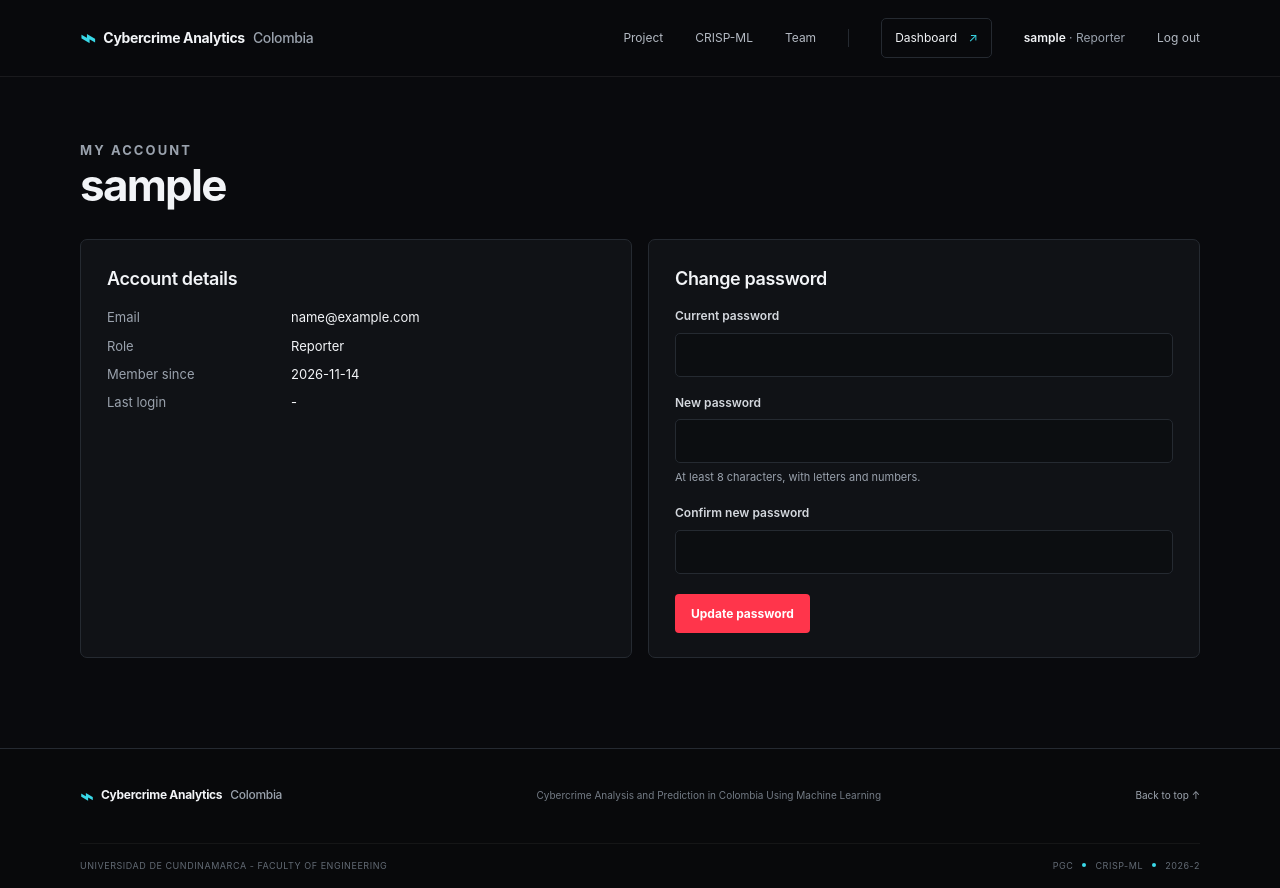
After one commit to nedama12/Cybercrime-ML-Colombia, a Flask app: page /account in a window 1280 px wide. The commit adds this page. Run offline with Flask 3, Linux system fonts and the light colour scheme; the visitor is signed in with stand-in values (Sample User, id 1).

Commit message:
Add role-based access control, dashboard and admin user management

```diff
--- a/cyberapp/__init__.py
+++ b/cyberapp/__init__.py
@@ -2,7 +2,7 @@
 import logging
 from pathlib import Path
 
-from flask import Flask
+from flask import Flask, render_template
 
 from .config import Config
 
@@ -20,10 +20,11 @@ def create_app(config_class=Config):
     csrf.init_app(app)
     from . import models  # noqa: F401  (registers the tables)
 
-    from .blueprints import auth, docs
+    from .blueprints import account, admin, auth, docs
 
-    app.register_blueprint(docs.bp)
-    app.register_blueprint(auth.bp)
+    for module in (docs, auth, account, admin):
+        app.register_blueprint(module.bp)
+    _register_error_handlers(app)
 
     @app.context_processor
     def inject_project():
@@ -42,3 +43,20 @@ def _configure_logging(app):
         logging.basicConfig(level=logging.INFO,
                             format="%(asctime)s %(levelname)s [%(name)s] %(message)s")
     app.logger.setLevel(logging.INFO)
+
+
+ERRORS = {
+    403: ("Access denied", "Your role does not have permission to open this page."),
+    404: ("Page not found", "The page you are looking for does not exist."),
+    500: ("Something went wrong", "The error was logged. Please try again or report the incident."),
+}
+
+
+def _register_error_handlers(app):
+    def handler(error):
+        code = getattr(error, "code", 500) or 500
+        title, message = ERRORS.get(code, ERRORS[500])
+        return render_template("errors/error.html", code=code, title=title, message=message), code
+
+    for code in ERRORS:
+        app.register_error_handler(code, handler)
--- /dev/null
+++ b/cyberapp/blueprints/account.py
@@ -0,0 +1,46 @@
+"""Authenticated home (module launcher) and the user's own account."""
+from flask import Blueprint, flash, redirect, render_template, url_for
+from flask_login import current_user, login_required
+
+from ..extensions import db
+from ..forms import ChangePasswordForm
+
+bp = Blueprint("account", __name__)
+
+# Module launcher: (endpoint, roles allowed or None for every authenticated user, card text).
+MODULES = [
+    ("admin.users", ("admin",), "Administration", "⚙", "Users and roles",
+     "Activate accounts and assign the analyst or administrator role."),
+    ("account.profile", None, "Account", "◎", "My account",
+     "See your details and change your password."),
+    ("docs.phase", None, "Documentation", "⌁", "CRISP-ML documentation",
+     "Read how the data, the model and the system were built."),
+]
+
+
+@bp.route("/dashboard")
+@login_required
+def dashboard():
+    modules = []
+    for endpoint, roles, kicker, icon, title, text in MODULES:
+        params = {"slug": "business-data-understanding"} if endpoint == "docs.phase" else {}
+        modules.append({
+            "url": url_for(endpoint, **params), "kicker": kicker, "icon": icon, "title": title,
+            "text": text, "allowed": roles is None or current_user.has_role(*roles),
+        })
+    return render_template("account/dashboard.html", modules=modules)
+
+
+@bp.route("/account", methods=["GET", "POST"])
+@login_required
+def profile():
+    form = ChangePasswordForm()
+    if form.validate_on_submit():
+        if not current_user.check_password(form.current.data):
+            form.current.errors.append("The current password is not correct.")
+        else:
+            current_user.set_password(form.password.data)
+            db.session.commit()
+            flash("Password updated.", "success")
+            return redirect(url_for("account.profile"))
+    return render_template("account/profile.html", form=form)
--- a/cyberapp/blueprints/auth.py
+++ b/cyberapp/blueprints/auth.py
@@ -77,7 +77,7 @@ def login():
                 login_user(user, remember=form.remember.data)
                 current_app.logger.info("Login: %s", user.username)
                 flash(f"Welcome, {user.username}.", "success")
-                return redirect(_safe_next(request.args.get("next")) or url_for("docs.home"))
+                return redirect(_safe_next(request.args.get("next")) or url_for("account.dashboard"))
         else:
             if user:
                 user.failed_logins = (user.failed_logins or 0) + 1
--- a/cyberapp/forms.py
+++ b/cyberapp/forms.py
@@ -1,6 +1,6 @@
 """WTForms definitions. Every form is CSRF-protected by Flask-WTF."""
 from flask_wtf import FlaskForm
-from wtforms import BooleanField, PasswordField, StringField
+from wtforms import BooleanField, PasswordField, SelectField, StringField
 from wtforms.validators import DataRequired, EqualTo, Length, Regexp, ValidationError
 
 EMAIL_PATTERN = r"^[^@\s]+@[^@\s]+\.[A-Za-z]{2,}$"
@@ -29,3 +29,16 @@ class LoginForm(FlaskForm):
     username = StringField("Username or email", validators=[DataRequired(), Length(max=120)])
     password = PasswordField("Password", validators=[DataRequired(), Length(max=128)])
     remember = BooleanField("Keep me signed in")
+
+
+class ChangePasswordForm(FlaskForm):
+    current = PasswordField("Current password", validators=[DataRequired(), Length(max=128)])
+    password = PasswordField("New password", validators=[DataRequired(), Length(8, 128), strong_password])
+    confirm = PasswordField("Confirm new password", validators=[
+        DataRequired(), EqualTo("password", message="Passwords must match."),
+    ])
+
+
+class UserAdminForm(FlaskForm):
+    role = SelectField("Role", choices=[])  # choices are set in the view from Role.ALL
+    active = BooleanField("Account active")
--- a/templates/_nav.html
+++ b/templates/_nav.html
@@ -3,7 +3,8 @@
 <a href="{{ url_for('docs.home') }}#team">Team</a>
 <span class="nav-sep" aria-hidden="true"></span>
 {% if current_user.is_authenticated %}
-<span class="nav-user"><strong>{{ current_user.username }}</strong> · {{ current_user.role_label }}</span>
+<a class="nav-cta" href="{{ url_for('account.dashboard') }}">Dashboard <span aria-hidden="true">↗</span></a>
+<a class="nav-user" href="{{ url_for('account.profile') }}"><strong>{{ current_user.username }}</strong> · {{ current_user.role_label }}</a>
 <form class="inline-form" method="post" action="{{ url_for('auth.logout') }}">
     <input type="hidden" name="csrf_token" value="{{ csrf_token() }}">
     <button class="link-button" type="submit">Log out</button>
--- /dev/null
+++ b/templates/account/profile.html
@@ -0,0 +1,29 @@
+{% extends "base.html" %}
+{% from "_macros.html" import field %}
+{% block title %}My account | {{ project.short_title }}{% endblock %}
+{% block content %}
+<div class="container page">
+    <div class="page-header"><div><p class="eyebrow">My account</p><h1>{{ current_user.username }}</h1></div></div>
+    <div class="grid-2">
+        <div class="panel">
+            <h2>Account details</h2>
+            <dl class="kv">
+                <dt>Email</dt><dd>{{ current_user.email }}</dd>
+                <dt>Role</dt><dd>{{ current_user.role_label }}</dd>
+                <dt>Member since</dt><dd>{{ current_user.created_at.strftime('%Y-%m-%d') }}</dd>
+                <dt>Last login</dt><dd>{{ current_user.last_login_at.strftime('%Y-%m-%d %H:%M UTC') if current_user.last_login_at else '-' }}</dd>
+            </dl>
+        </div>
+        <div class="panel">
+            <h2>Change password</h2>
+            <form method="post" novalidate>
+                {{ form.hidden_tag() }}
+                {{ field(form.current, autocomplete="current-password") }}
+                {{ field(form.password, autocomplete="new-password", hint="At least 8 characters, with letters and numbers.") }}
+                {{ field(form.confirm, autocomplete="new-password") }}
+                <div class="form-actions"><button class="button button-primary" type="submit">Update password</button></div>
+            </form>
+        </div>
+    </div>
+</div>
+{% endblock %}
```
Also changed, not shown: cyberapp/blueprints/admin.py (added, +49 -0 lines), cyberapp/security.py (added, +18 -0 lines), templates/account/dashboard.html (added, +24 -0 lines), templates/admin/edit_user.html (added, +21 -0 lines), templates/admin/users.html (added, +36 -0 lines), templates/errors/error.html (added, +15 -0 lines).
